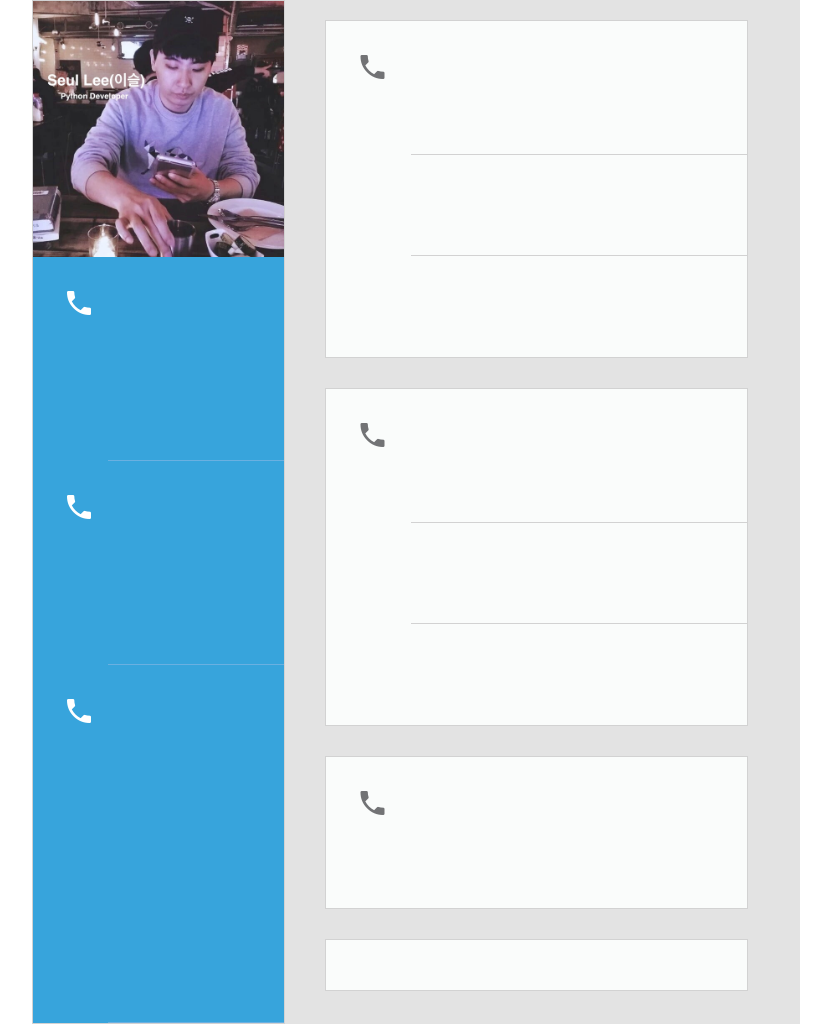
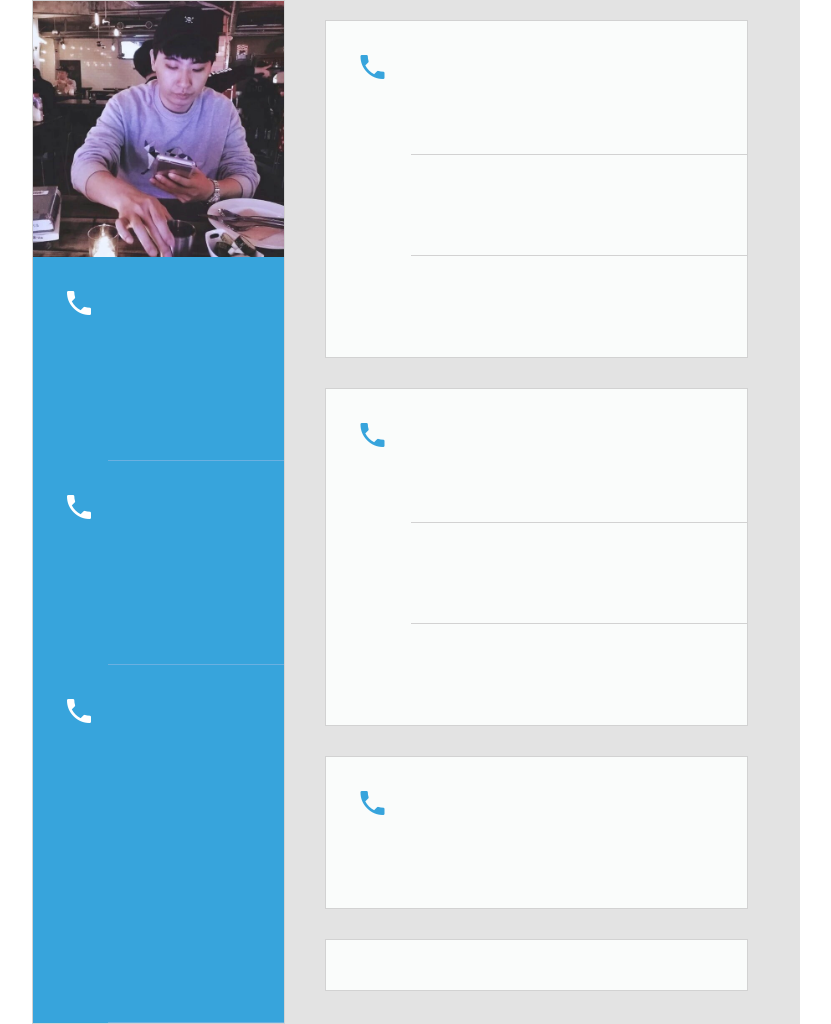
Before and after one commit to lee-seul/lee-seul.github.com, a Jekyll site: the page resume.html, which Jekyll copies as it is, in a window 1280 px wide. Shown: the whole page, without its empty margins (224-1055 px from the left). Built offline with Jekyll 4.4.1, drawn with Linux system fonts in a browser that asks for light colours.

Commit message:
Revert "[Resume]프로필 사진 수정"
This reverts commit d8612e0548948f7b02ccfbcbc0a7b16c35ff5003.

```diff
--- a/resume.css
+++ b/resume.css
@@ -169,4 +169,3 @@
 .material-icons.md-32 { font-size: 32px; }
 .material-icons.md-light { color: rgba(255, 255, 255, 1); }
 .material-icons.md-blue { color: rgba(55, 164, 220, 1); }
-.material-icons.md-black { color: rgba(114, 115, 117, 1); }
--- a/resume.html
+++ b/resume.html
@@ -73,7 +73,7 @@
   <div id="right-container-one" class="container-right">
 
     <div id="right-inside-icons">
-      <i class="material-icons md-32 md-black">phone</i>
+      <i class="material-icons md-32 md-blue">phone</i>
     </div>
 
     <div id="right-inside-text">
@@ -94,7 +94,7 @@
   <div id="right-container-two" class="container-right">
 
      <div id="right-inside-icons">
-      <i class="material-icons md-32 md-black">phone</i>
+      <i class="material-icons md-32 md-blue">phone</i>
     </div>
 
     <div id="right-inside-text">
@@ -114,7 +114,7 @@
   <div id="right-container-three" class="container-right">
 
      <div id="right-inside-icons">
-      <i class="material-icons md-32 md-black">phone</i>
+      <i class="material-icons md-32 md-blue">phone</i>
     </div>
 
     <div id="right-inside-text">
```
Also changed, not shown: profile.jpg.
